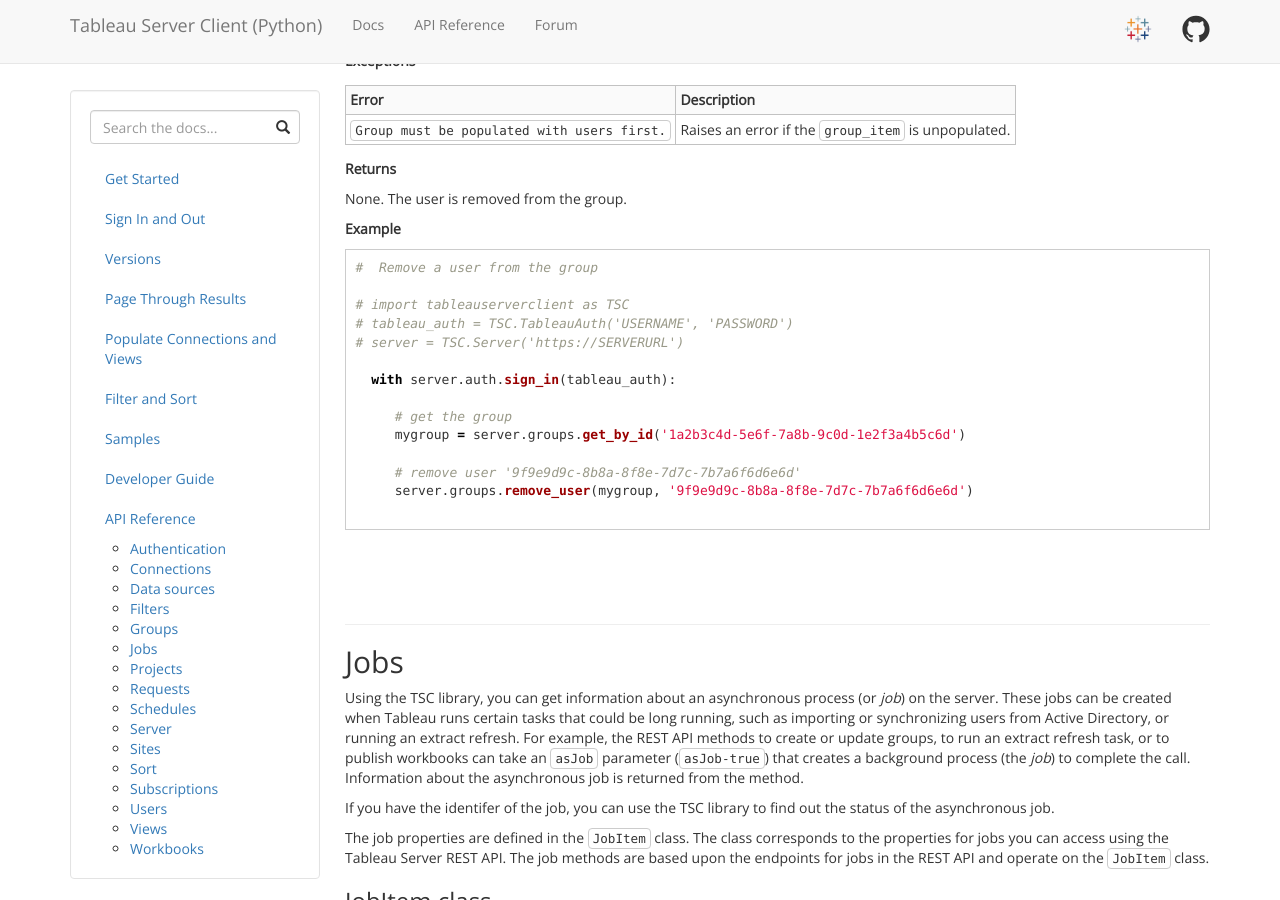
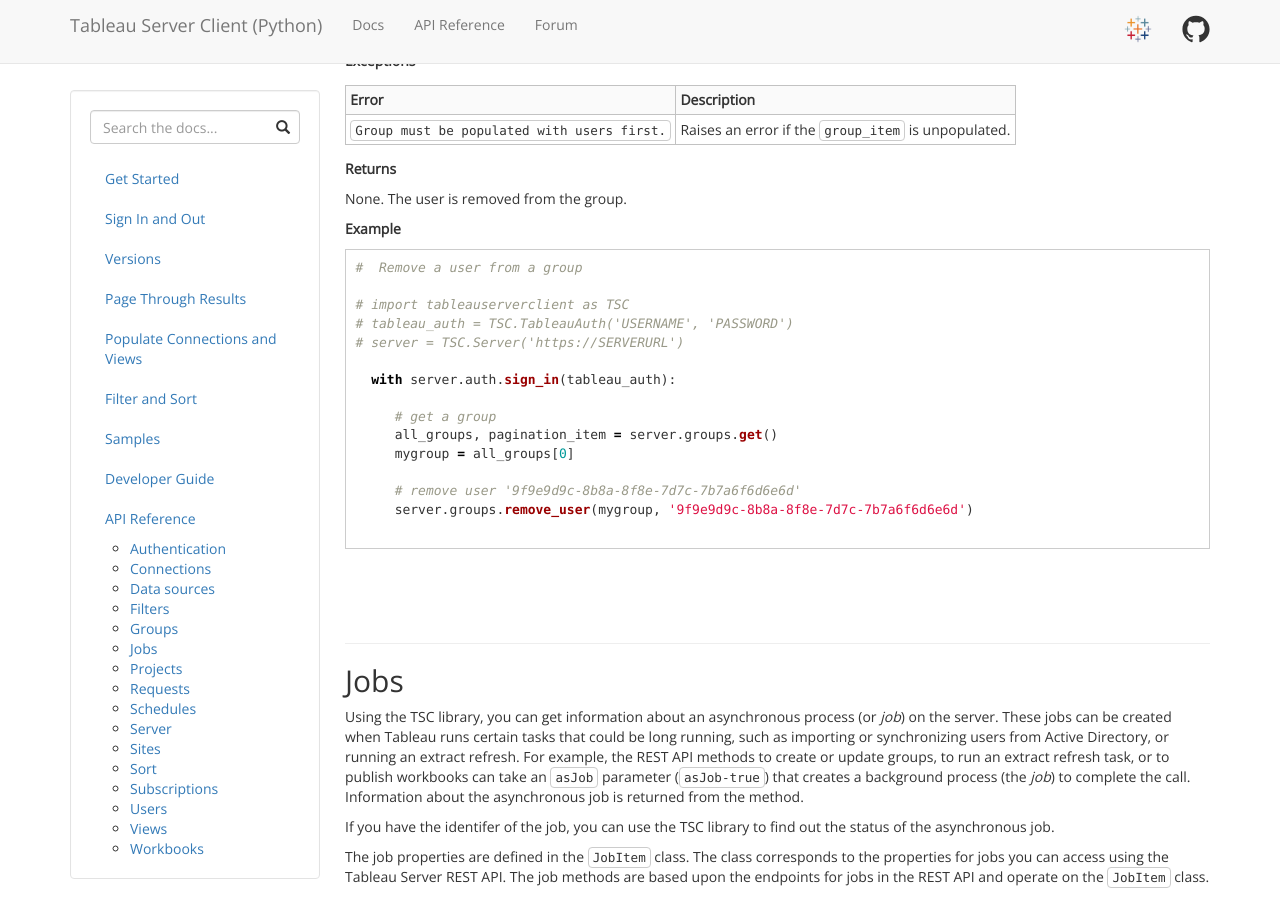
Before and after one commit to tableau/server-client-python, a Jekyll site: the page built from docs/api-ref.md, in a window 1280 px wide and 900 px high, scrolled down 20509 px. Built offline with Jekyll 4.4.1, drawn with Linux system fonts in a browser that asks for light colours.

Commit message:
Removes an example using groups.get_by_id
Groups does not have a query-by-id endpoint, but was included in an example (#682)

````diff
--- a/docs/api-ref.md
+++ b/docs/api-ref.md
@@ -1076,7 +1076,7 @@
 **Example**
 
 ```py
-#  Remove a user from the group
+#  Remove a user from a group
 
 # import tableauserverclient as TSC
 # tableau_auth = TSC.TableauAuth('USERNAME', 'PASSWORD')
@@ -1084,8 +1084,9 @@
 
   with server.auth.sign_in(tableau_auth):
 
-     # get the group
-     mygroup = server.groups.get_by_id('1a2b3c4d-5e6f-7a8b-9c0d-1e2f3a4b5c6d')
+     # get a group
+     all_groups, pagination_item = server.groups.get()
+     mygroup = all_groups[0]
 
      # remove user '9f9e9d9c-8b8a-8f8e-7d7c-7b7a6f6d6e6d'
      server.groups.remove_user(mygroup, '9f9e9d9c-8b8a-8f8e-7d7c-7b7a6f6d6e6d')
````
